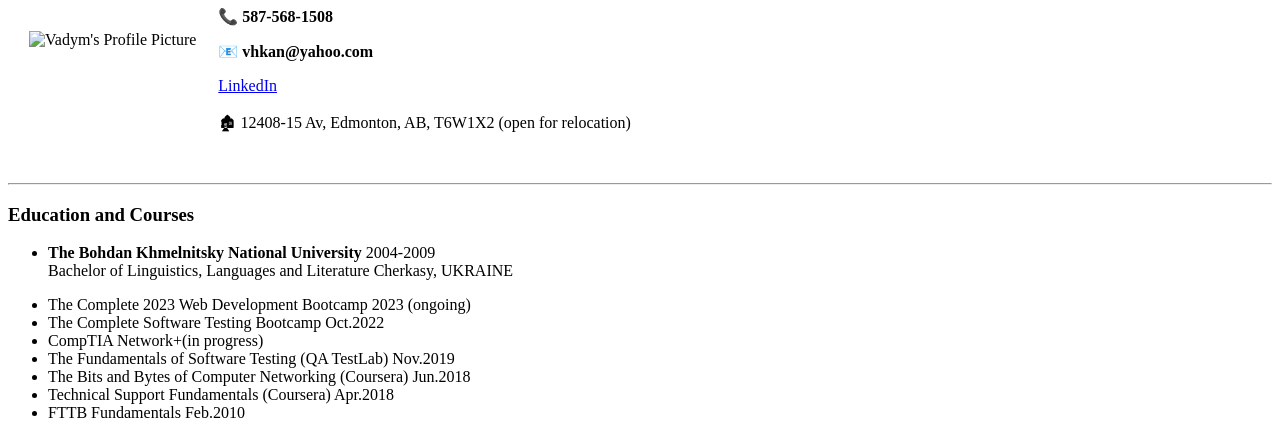
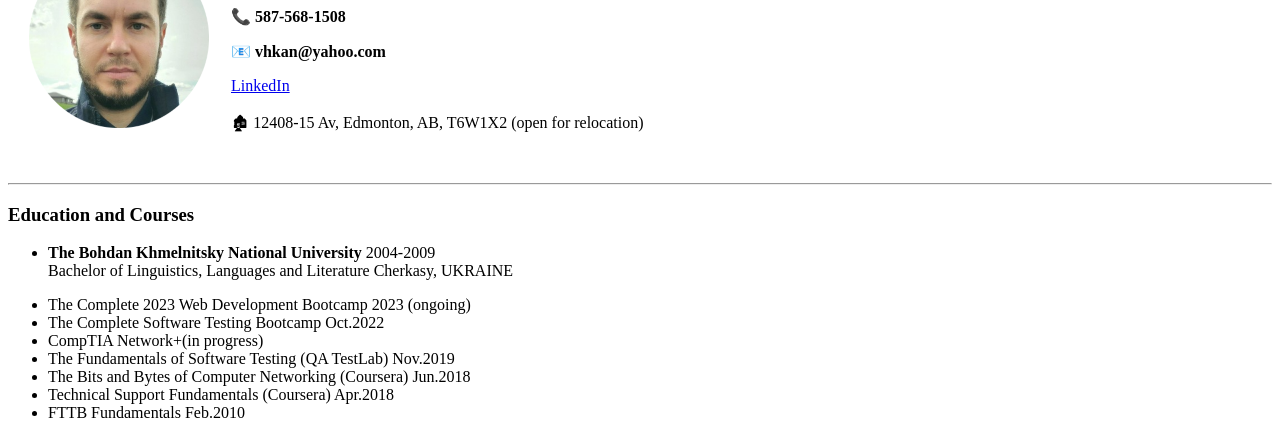
Before and after one commit to Vhkan/CV, a plain HTML site: page index.html in a window 1280 px wide. Shown: the part 102-540 px from the top of the page. Drawn offline with Linux system fonts and the light colour scheme.

Commit message:
my image update

```diff
--- a/index.html
+++ b/index.html
@@ -7,7 +7,7 @@
 <body>
     <table cellspacing="20">
         <tr>
-            <td><img src="Images\my image.png" alt="Vadym's Profile Picture"></td>
+            <td><img src="my image.png" alt="Vadym's Profile Picture"></td>
             <td><h1> Vadym Honcharenko </h1>
                 <p><strong>📞 587-568-1508 </strong></p>
                 <p><strong>📧 vhkan@yahoo.com</strong></p>
```
